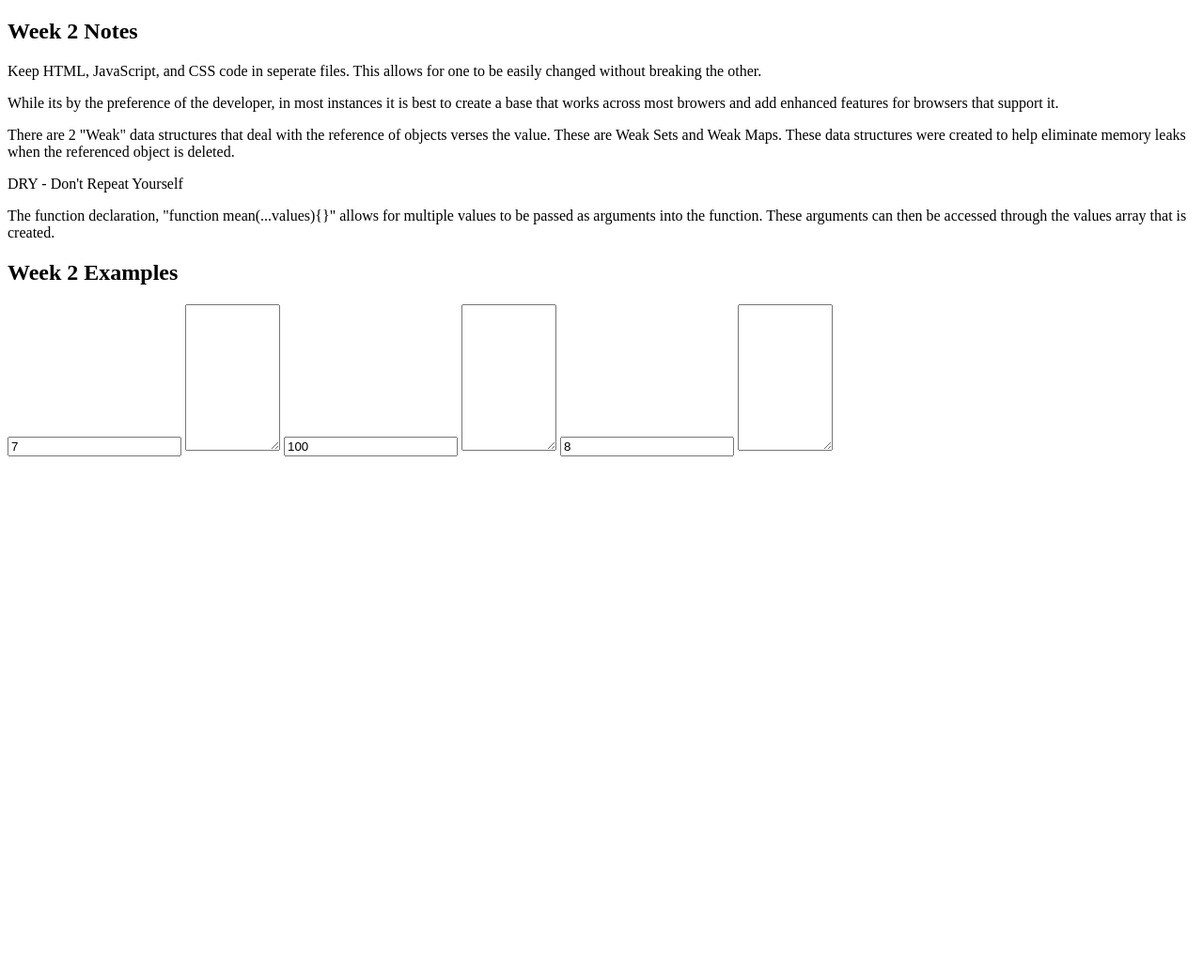
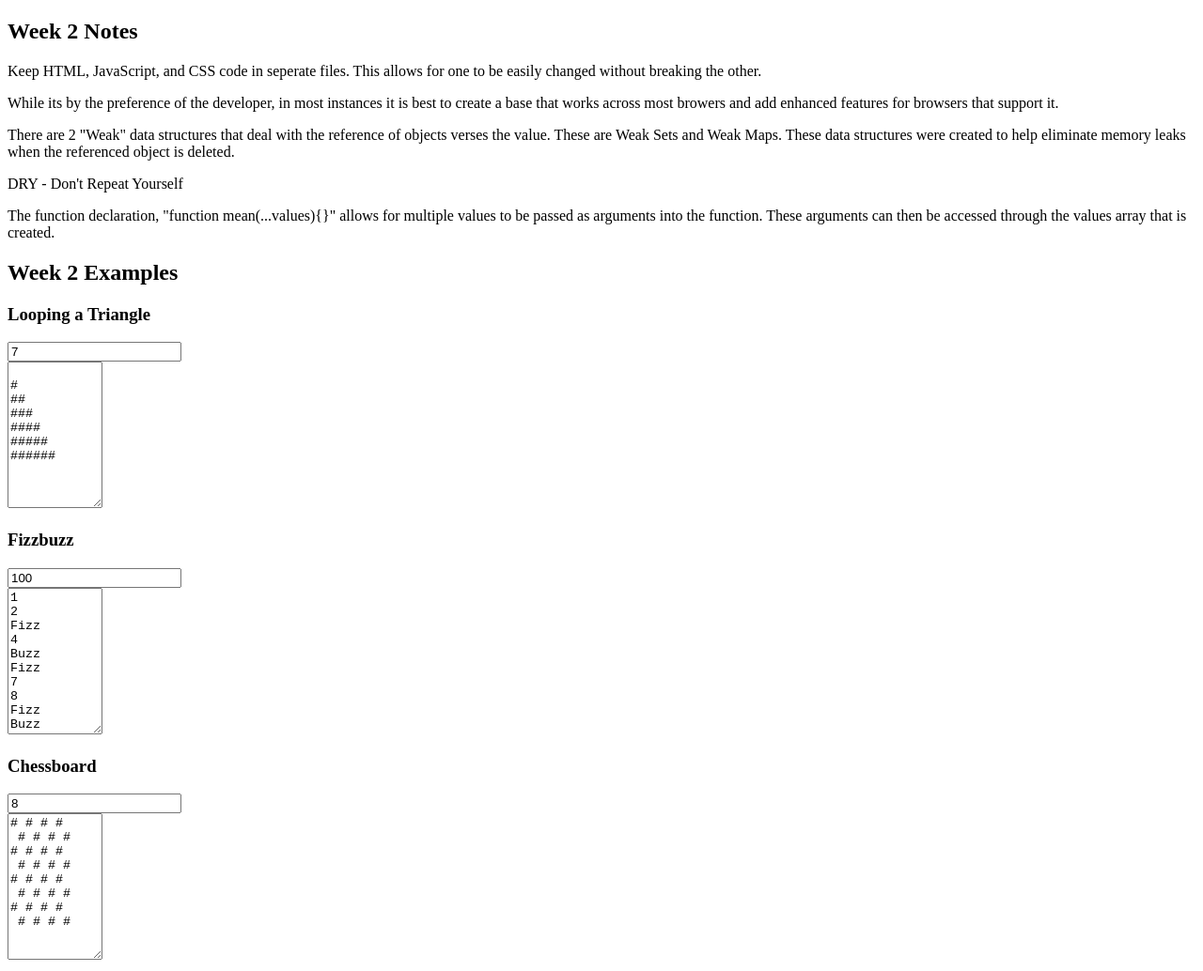
Before and after one commit to joshvspendlove/wdd-330, a plain HTML site: page week2/index.html in a window 1280 px wide. Shown: the whole page at 94% size. Before the commit the page ends 800 px from the top, so only its background shows below. Drawn offline with Linux system fonts and the light colour scheme.

Commit message:
Fixed bugs and added headers

```diff
--- a/week2/index.html
+++ b/week2/index.html
@@ -2,9 +2,9 @@
 <html>
 <head>
 <meta name="viewport" content="width=device-width, initial-scale=1.0"/>
-<script src="js/week2.js"></script>
+<script src="js/week02.js"></script>
 </head>
-<body onload="displayExamples();">
+<body onload="showExamples();">
   <section id="notes">
     <h1>Week 2 Notes</h1>
 	<p>Keep HTML, JavaScript, and CSS code in seperate files. This allows for one to be easily changed without breaking the other.</p>
@@ -15,14 +15,24 @@
   </section>
   <section id="examples">
 	<h1>Week 2 Examples</h1>
+	<section>
+		<h3>Looping a Triangle</h3>
 		<input type="number" id="triangle_size" value="7" onchange="displayTriangle(value);"></input>
+		<br>
 		<textarea id="triangle" cols="10" rows="10"></textarea>
+	</section>
+	<section>
+		<h3>Fizzbuzz</h3>
 		<input type="number" id="fizzbuzz_size" value="100" onchange="displayFizzbuzz(value);"></input>
+		<br>
 		<textarea id="fizzbuzz" cols="10" rows="10"></textarea>
+	</section>
+	<section>
+		<h3>Chessboard</h3>
 		<input type="number" id="chessboard_size" value="8" onchange="displayChessboard(value);"></input>
+		<br>
 		<textarea id="chessboard" cols="10" rows="10"></textarea>
 	</section>
-
-  <script src="week02.js"></script>
+  </section>
 </body>
 </html>
```
Lines whose indentation alone changed are shown as unchanged.
